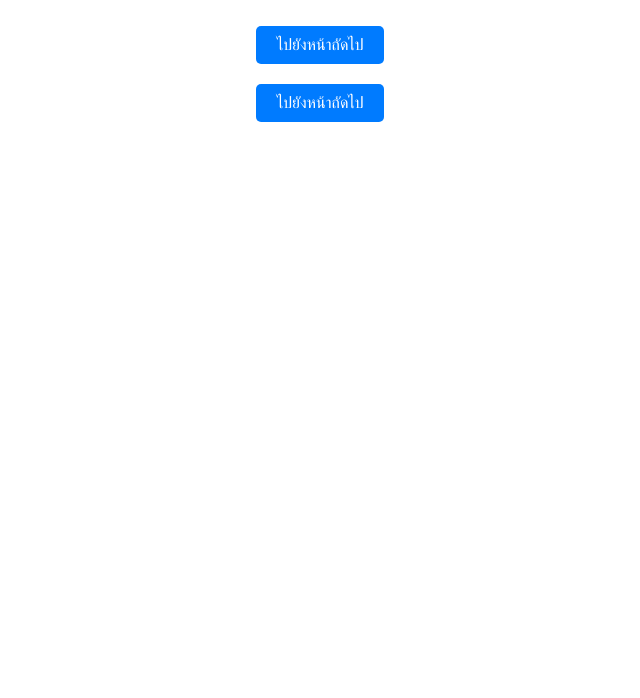
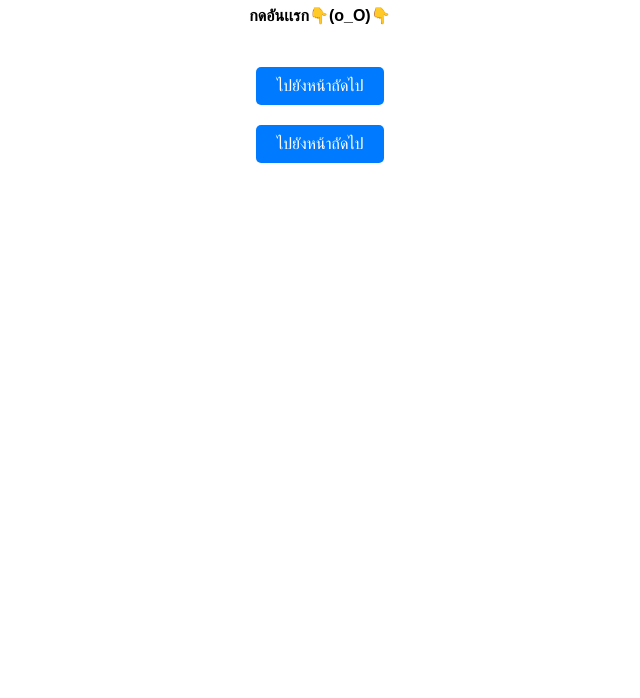
Before and after one commit to FxjerRon/ploystat, a plain HTML site: page index.html in a window 1280 px wide. Shown: the part 102-800 px from the top of the page, without its empty margins (320-960 px from the left). Drawn offline with Linux system fonts and the light colour scheme.

Commit message:
Update index.html

```diff
--- a/index.html
+++ b/index.html
@@ -29,7 +29,8 @@
 </head>
 <body>
     <h1>ยินดีต้อนรับสู่หน้าแรก</h1>
-    <a href="" class="link-button">ไปยังหน้าถัดไป</a>
+    <h4>กดอันเเรก👇(o_O)👇</h4>
+    <a href="https://fxjerron.github.io/ployrun/" class="link-button">ไปยังหน้าถัดไป</a>
     <br>
     <button onclick="window.location.href='https://fxjerron.github.io/ploy/'" class="link-button">ไปยังหน้าถัดไป</button>
 </body>
```
